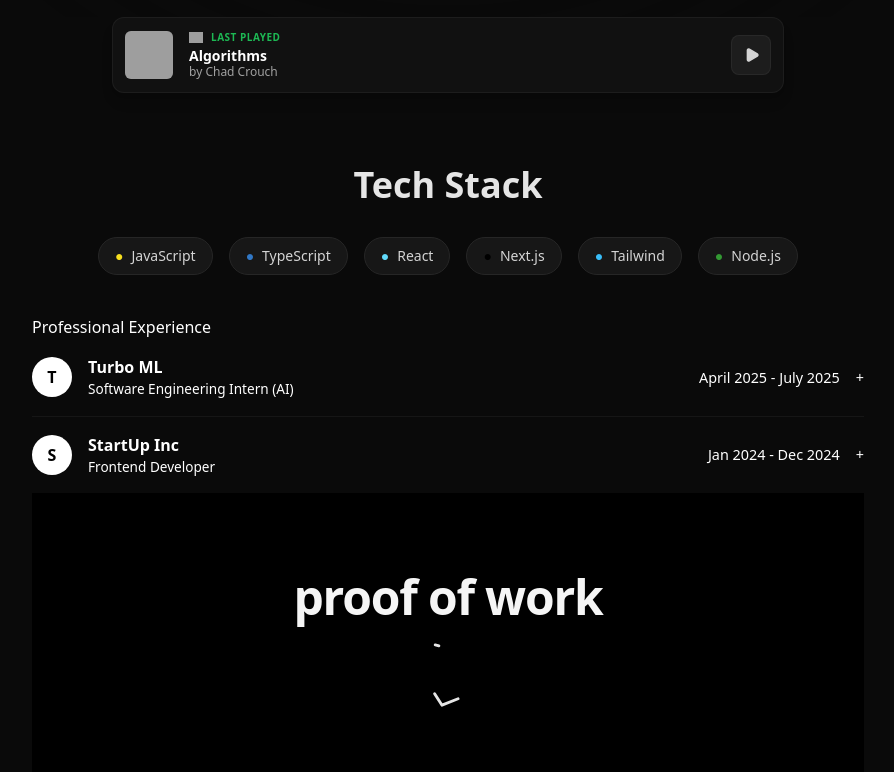
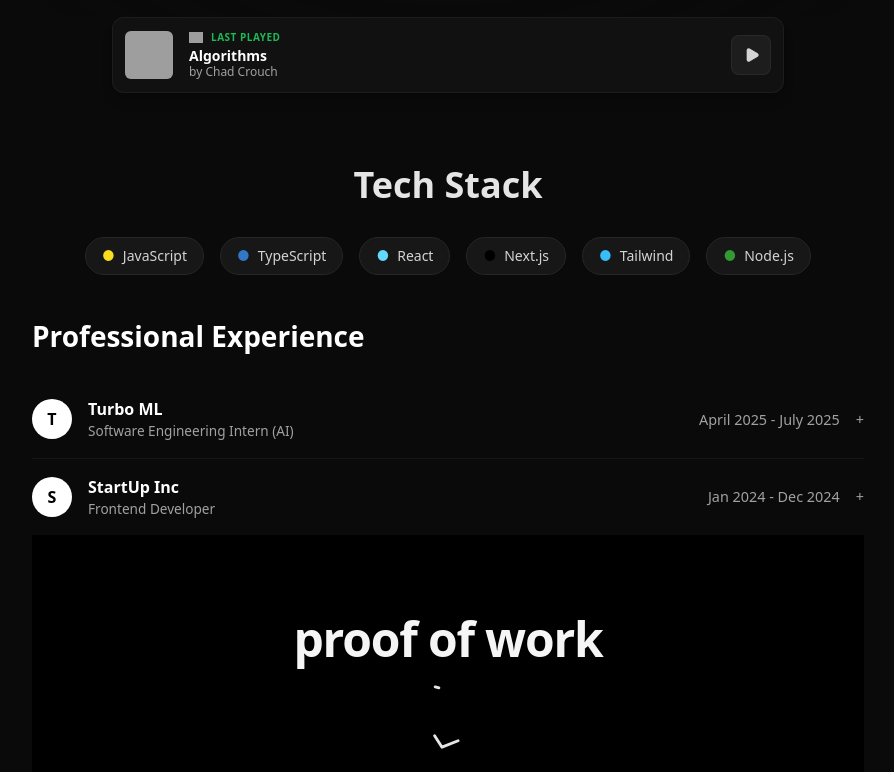
Before and after one commit to sid-dev-99/NewPortfolio, a Next.js app: page / in a window 1280 px wide. Shown: the part 1240-2012 px from the top of the page, without its empty margins (192-1086 px from the left). Built offline with nearby package versions, Linux system fonts and the light colour scheme; grey boxes are pictures that could not be loaded.

Commit message:
feat: add dark/light theme toggle with system preference detection
- Add ThemeToggle component with sun/moon icons
- Implement localStorage persistence for theme preference
- Add light mode CSS variables and body styles
- Create GridLines component for decorative background

```diff
--- a/src/app/globals.css
+++ b/src/app/globals.css
@@ -82,6 +82,12 @@
     --input: 214.3 31.8% 91.4%;
     --ring: 222.2 84% 4.9%;
     --radius: 0.5rem;
+
+    /* Custom portfolio colors */
+    --text-primary: #ffffff;
+    --text-secondary: #a1a1a1;
+    --font-mono: ui-monospace, SFMono-Regular, "SF Mono", Menlo, Consolas, monospace;
+    --font-sans: system-ui, -apple-system, BlinkMacSystemFont, "Segoe UI", Roboto, sans-serif;
   }
 
   .dark {
@@ -133,12 +139,42 @@
     @apply border-border;
   }
 
+  html {
+    scroll-behavior: smooth;
+  }
+
   body {
     @apply bg-background text-foreground;
+    transition: background-color 0.3s ease, color 0.3s ease;
+  }
+
+  /* Dark mode body */
+  .dark body,
+  body.dark {
+    background:
+      radial-gradient(ellipse 80% 50% at 50% -20%, rgba(120, 119, 198, 0.1), transparent),
+      #0a0a0a;
+  }
+
+  /* Light mode body */
+  .light body,
+  body.light,
+  html:not(.dark) body {
+    background:
+      radial-gradient(ellipse 80% 50% at 50% -20%, rgba(120, 119, 198, 0.05), transparent),
+      #fafafa;
+  }
+
+  /* Selection styling */
+  ::selection {
+    background: rgba(139, 92, 246, 0.3);
+    color: #fff;
   }
 }
 
 @layer utilities {
+
+  /* Custom scrollbar */
   .scrollbar-hide::-webkit-scrollbar {
     display: none;
   }
@@ -147,4 +183,106 @@
     -ms-overflow-style: none;
     scrollbar-width: none;
   }
+
+  /* Styled scrollbar */
+  ::-webkit-scrollbar {
+    width: 8px;
+    height: 8px;
+  }
+
+  ::-webkit-scrollbar-track {
+    background: rgba(255, 255, 255, 0.05);
+  }
+
+  ::-webkit-scrollbar-thumb {
+    background: rgba(255, 255, 255, 0.1);
+    border-radius: 4px;
+  }
+
+  ::-webkit-scrollbar-thumb:hover {
+    background: rgba(255, 255, 255, 0.2);
+  }
+
+  /* Glass morphism utility */
+  .glass {
+    background: rgba(255, 255, 255, 0.03);
+    backdrop-filter: blur(12px);
+    border: 1px solid rgba(255, 255, 255, 0.08);
+  }
+
+  /* Glow utilities */
+  .glow-sm {
+    box-shadow: 0 0 20px rgba(139, 92, 246, 0.15);
+  }
+
+  .glow-md {
+    box-shadow: 0 0 40px rgba(139, 92, 246, 0.2);
+  }
+
+  .glow-lg {
+    box-shadow: 0 0 60px rgba(139, 92, 246, 0.25);
+  }
+
+  /* Text gradient utility */
+  .text-gradient {
+    background: linear-gradient(135deg, #fff 0%, #a1a1a1 100%);
+    -webkit-background-clip: text;
+    -webkit-text-fill-color: transparent;
+    background-clip: text;
+  }
+
+  .text-gradient-accent {
+    background: linear-gradient(135deg, #8b5cf6 0%, #d946ef 50%, #f472b6 100%);
+    -webkit-background-clip: text;
+    -webkit-text-fill-color: transparent;
+    background-clip: text;
+  }
+
+  /* Animate utilities */
+  .animate-float {
+    animation: float 6s ease-in-out infinite;
+  }
+
+  @keyframes float {
+
+    0%,
+    100% {
+      transform: translateY(0px);
+    }
+
+    50% {
+      transform: translateY(-10px);
+    }
+  }
+
+  .animate-glow-pulse {
+    animation: glow-pulse 3s ease-in-out infinite;
+  }
+
+  @keyframes glow-pulse {
+
+    0%,
+    100% {
+      opacity: 0.5;
+    }
+
+    50% {
+      opacity: 1;
+    }
+  }
 }
+
+/* Section title styling - global */
+.section-title {
+  font-size: 1.5rem;
+  font-weight: 700;
+  color: var(--text-primary);
+  margin-bottom: 1.5rem;
+  font-family: var(--font-sans);
+}
+
+@media (min-width: 640px) {
+  .section-title {
+    font-size: 1.75rem;
+  }
+}
--- /dev/null
+++ b/src/components/GridLines.tsx
@@ -0,0 +1,22 @@
+"use client";
+
+import React from "react";
+
+/**
+ * Decorative grid lines overlay component inspired by dikshit.tech
+ * Creates a minimalist grid pattern for visual depth
+ */
+export const GridLines = () => {
+    return (
+        <div className="pointer-events-none fixed inset-0 z-0 overflow-hidden">
+            {/* Vertical center lines */}
+            <div className="absolute top-0 left-1/2 -translate-x-1/2 w-[90%] h-full border-l border-r border-dashed border-neutral-300/30 dark:border-white/[0.03]" />
+            <div className="absolute top-0 left-1/2 -translate-x-1/2 w-[70%] h-full border-l border-r border-dashed border-neutral-300/30 dark:border-white/[0.03]" />
+
+            {/* Container outline */}
+            <div className="absolute top-0 left-1/2 -translate-x-1/2 max-w-4xl w-full h-full border-l border-r border-dashed border-neutral-300/40 dark:border-white/[0.05]" />
+        </div>
+    );
+};
+
+export default GridLines;
--- /dev/null
+++ b/src/components/ThemeToggle.tsx
@@ -0,0 +1,63 @@
+"use client";
+
+import React, { useState, useEffect } from 'react';
+import { Sun, Moon } from 'lucide-react';
+import { motion } from 'framer-motion';
+
+export const ThemeToggle = () => {
+    const [isDark, setIsDark] = useState(true);
+    const [mounted, setMounted] = useState(false);
+
+    useEffect(() => {
+        setMounted(true);
+        // Check initial theme
+        const saved = localStorage.getItem('theme');
+        const prefersDark = window.matchMedia('(prefers-color-scheme: dark)').matches;
+
+        if (saved === 'light') {
+            setIsDark(false);
+            document.documentElement.classList.remove('dark');
+            document.documentElement.classList.add('light');
+        } else if (saved === 'dark' || prefersDark) {
+            setIsDark(true);
+            document.documentElement.classList.add('dark');
+            document.documentElement.classList.remove('light');
+        }
+    }, []);
+
+    const toggleTheme = () => {
+        if (isDark) {
+            document.documentElement.classList.remove('dark');
+            document.documentElement.classList.add('light');
+            localStorage.setItem('theme', 'light');
+            setIsDark(false);
+        } else {
+            document.documentElement.classList.add('dark');
+            document.documentElement.classList.remove('light');
+            localStorage.setItem('theme', 'dark');
+            setIsDark(true);
+        }
+    };
+
+    // Don't render until mounted to avoid hydration mismatch
+    if (!mounted) return null;
+
+    return (
+        <motion.button
+            initial={{ opacity: 0, scale: 0.8 }}
+            animate={{ opacity: 1, scale: 1 }}
+            transition={{ delay: 0.5, duration: 0.3 }}
+            onClick={toggleTheme}
+            className="p-2.5 rounded-full bg-neutral-100 dark:bg-neutral-800 border border-neutral-300 dark:border-neutral-700 hover:border-neutral-400 dark:hover:border-neutral-500 transition-all duration-300 hover:scale-110 shadow-sm"
+            aria-label="Toggle theme"
+        >
+            {isDark ? (
+                <Sun size={18} className="text-yellow-500" />
+            ) : (
+                <Moon size={18} className="text-neutral-700" />
+            )}
+        </motion.button>
+    );
+};
+
+export default ThemeToggle;
```
